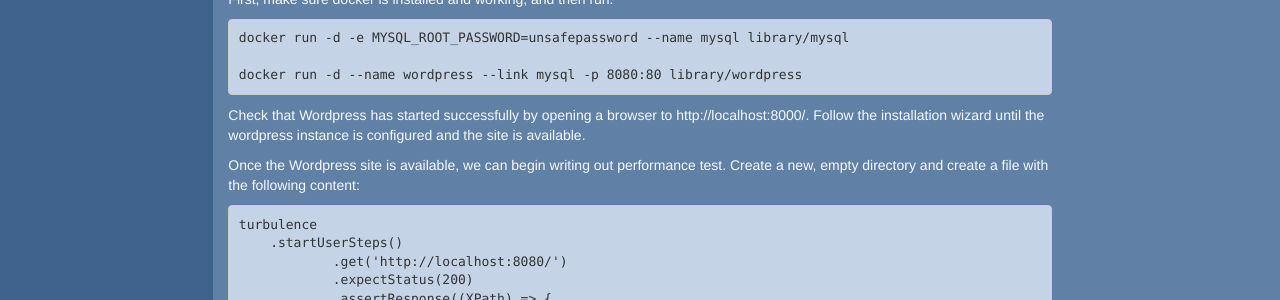
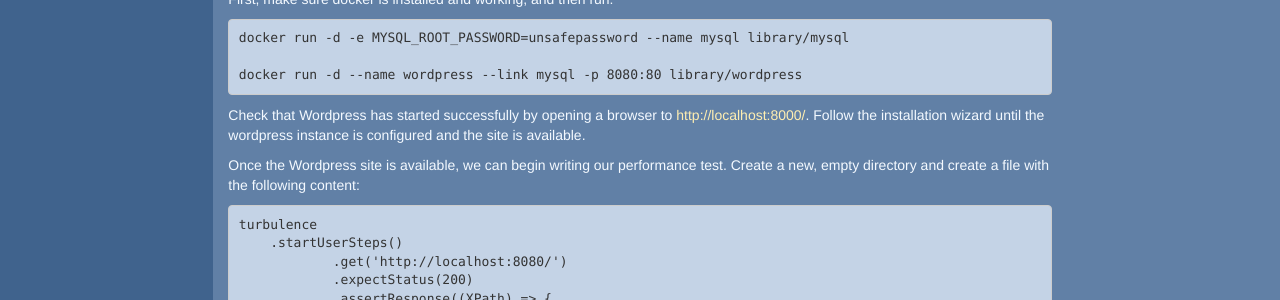
Before and after one commit to njenan/turbulence, a Jekyll site: the page built from _tutorials/1.0-load-testing-wordpress-site.md, in a window 1280 px wide. Shown: the part 203-503 px from the top of the page. Built offline with Jekyll 4.4.1, drawn with Linux system fonts in a browser that asks for light colours; nearby versions of some CDN libraries.

Commit message:
Spelling, link fixes.

```diff
--- a/_tutorials/1.0-load-testing-wordpress-site.md
+++ b/_tutorials/1.0-load-testing-wordpress-site.md
@@ -15,9 +15,9 @@
     docker run -d --name wordpress --link mysql -p 8080:80 library/wordpress
 
 
-Check that Wordpress has started successfully by opening a browser to http://localhost:8000/.  Follow the installation wizard until the wordpress instance is configured and the site is available.
+Check that Wordpress has started successfully by opening a browser to [http://localhost:8000/](http://localhost:8000/).  Follow the installation wizard until the wordpress instance is configured and the site is available.
 
-Once the Wordpress site is available, we can begin writing out performance test.  Create a new, empty directory and create a file with the following content:
+Once the Wordpress site is available, we can begin writing our performance test.  Create a new, empty directory and create a file with the following content:
 
     turbulence
         .startUserSteps()
```
